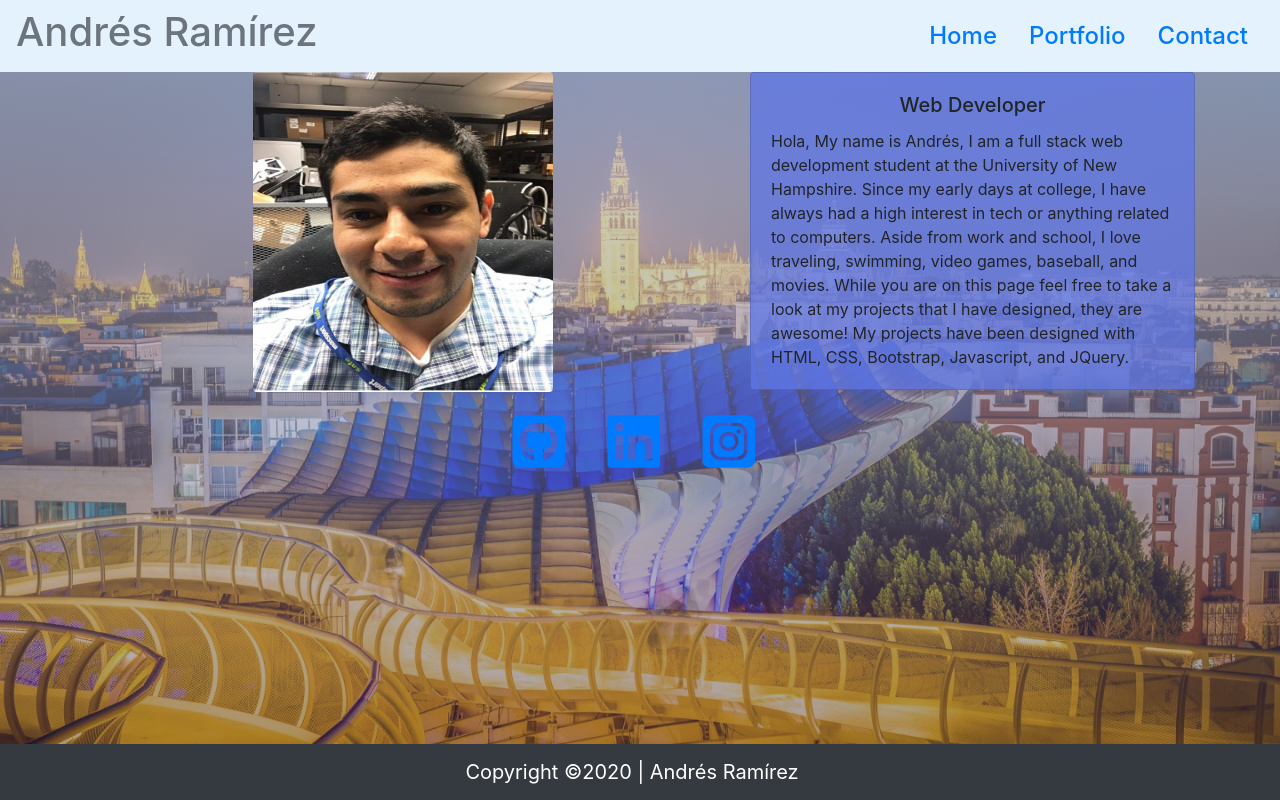
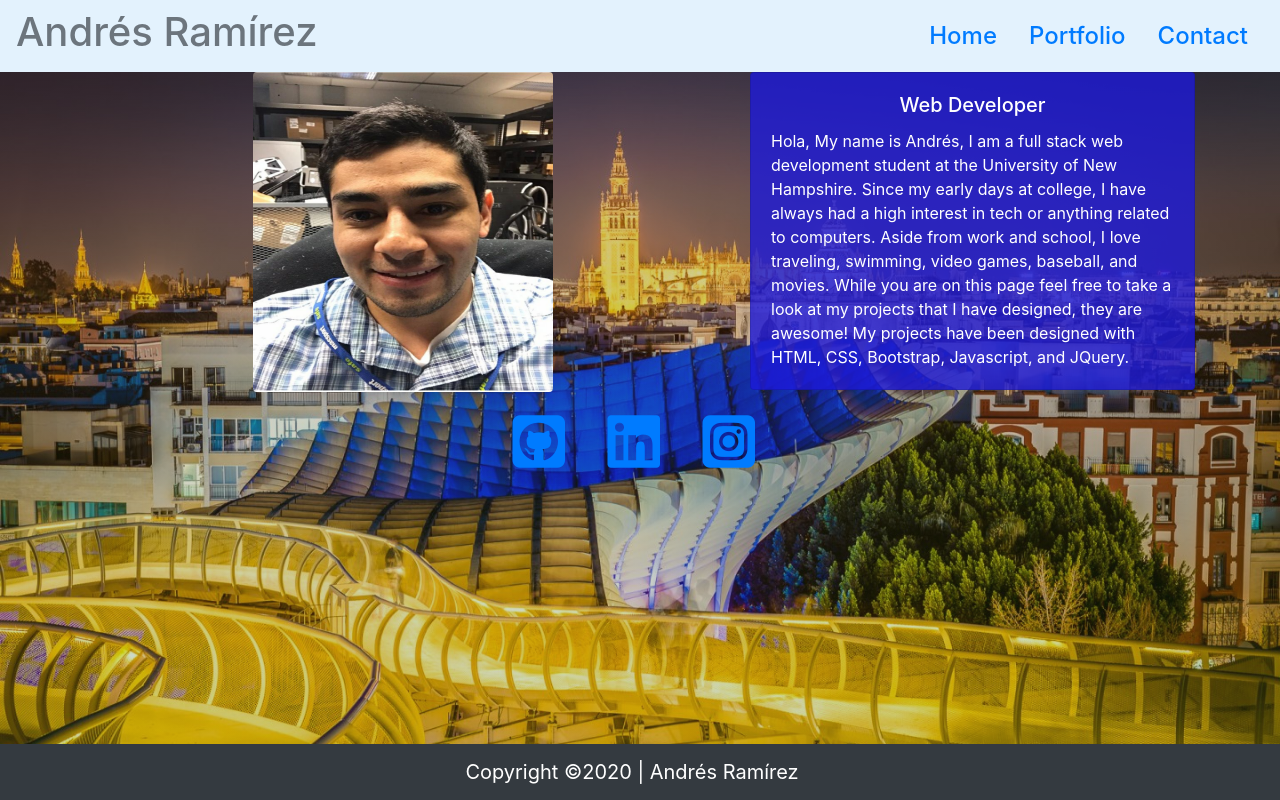
Before and after one commit to ARam2142/React-Portfolio, a React (Create React App) app in the folder portfolio/: page /home in a window 1280 px wide. Built offline with nearby package versions, Linux system fonts and the light colour scheme.

Commit message:
changed font to white

```diff
--- a/portfolio/src/assets/home.css
+++ b/portfolio/src/assets/home.css
@@ -12,8 +12,8 @@
  .background_page1 {
      background-image:
      linear-gradient(
-         rgba(198, 210, 233, 0.699),
-         rgba(33, 9, 56, 0.39)
+         rgba(116, 42, 8, 0.281),
+         rgba(18, 99, 22, 0.212)
 
          ),
         url('../img/sevillapic.jpeg');
@@ -23,12 +23,6 @@
         height: 90vh;
         }
 
-/* body {
-    background-size: cover;
-    background-repeat: no-repeat;
-    background-attachment: fixed;
-    height: 100vh;
- } */
  /*end of background picture and body*/
 
  .header a:hover {
@@ -38,7 +32,8 @@
  /*end of header section*/
 
  div.card {
-     background-color: rgba(95, 119, 228, 0.767);
+     background-color: rgba(29, 26, 218, 0.801);
+     color: white;
  }
 
  div.row.icons {
```
